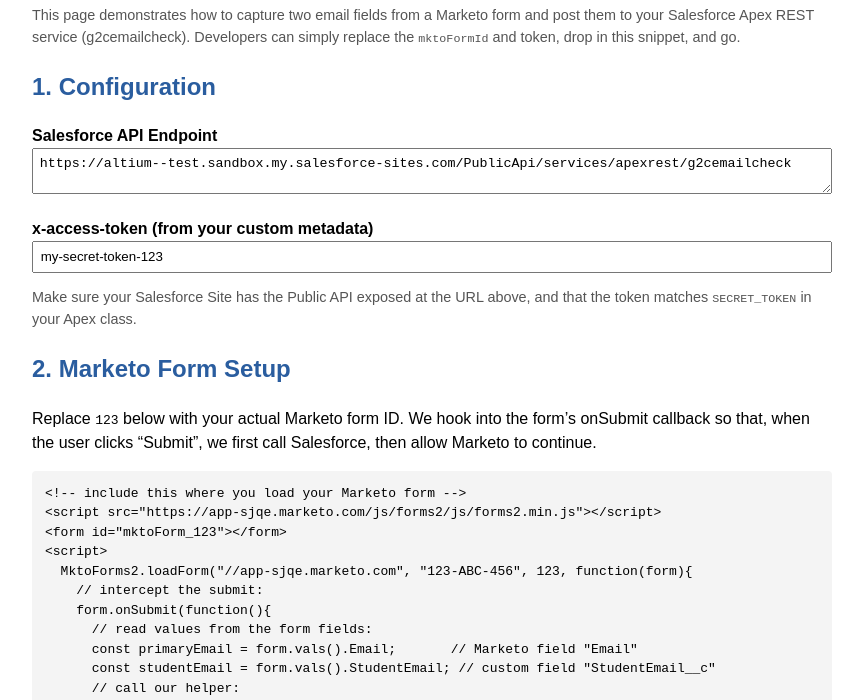
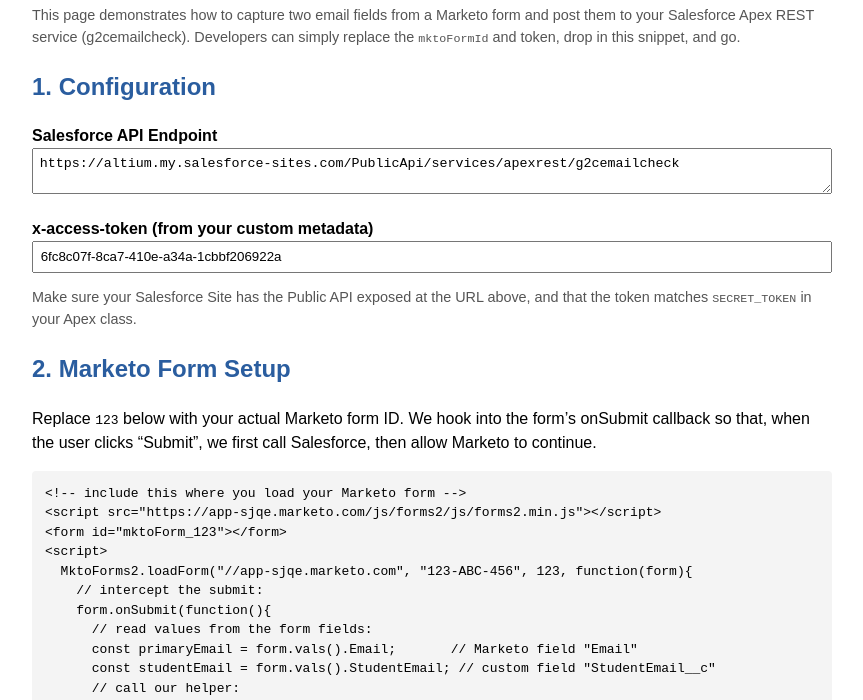
Before and after one commit to nikitinmv1987/testsite, a plain HTML site: page index.html in a window 1280 px wide. Shown: the part 96-796 px from the top of the page, without its empty margins (208-1071 px from the left). Drawn offline with Linux system fonts and the light colour scheme.

Commit message:
Update index.html

```diff
--- a/index.html
+++ b/index.html
@@ -47,11 +47,11 @@
 
   <label for="apiUrl">Salesforce API Endpoint</label>
   <textarea id="apiUrl" rows="2">
-https://altium--test.sandbox.my.salesforce-sites.com/PublicApi/services/apexrest/g2cemailcheck
+https://altium.my.salesforce-sites.com/PublicApi/services/apexrest/g2cemailcheck
   </textarea>
 
   <label for="accessToken">x-access-token (from your custom metadata)</label>
-  <input id="accessToken" type="text" value="my-secret-token-123" />
+  <input id="accessToken" type="text" value="6fc8c07f-8ca7-410e-a34a-1cbbf206922a" />
 
   <p class="note">
     Make sure your Salesforce Site has the Public API exposed at the URL above, and that the token matches
```
